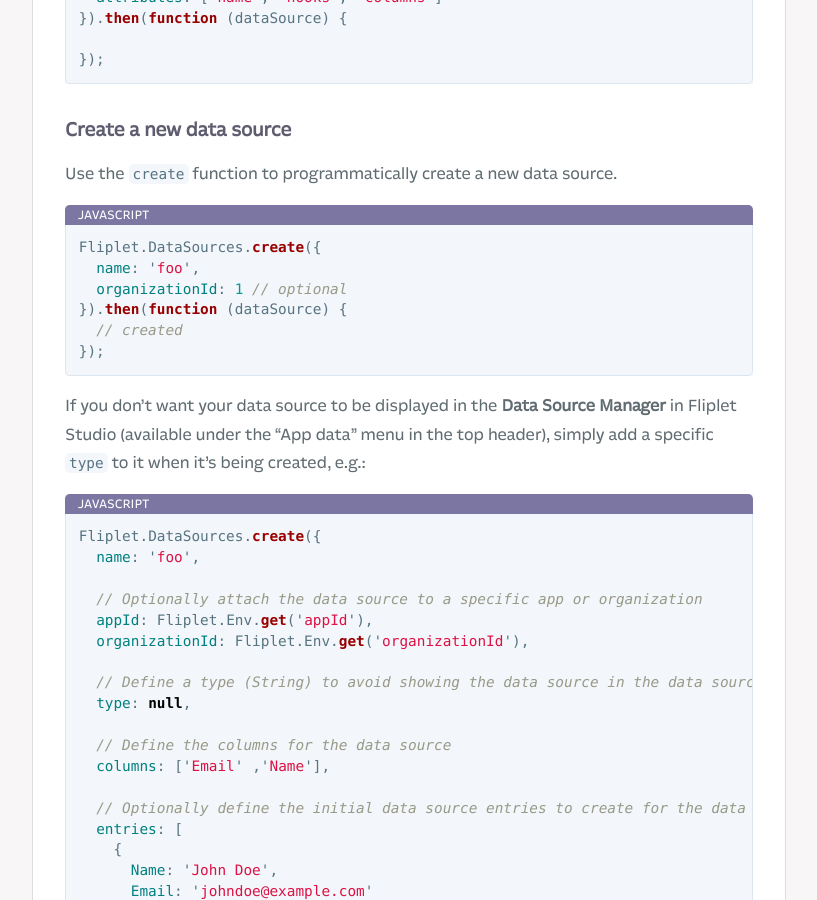
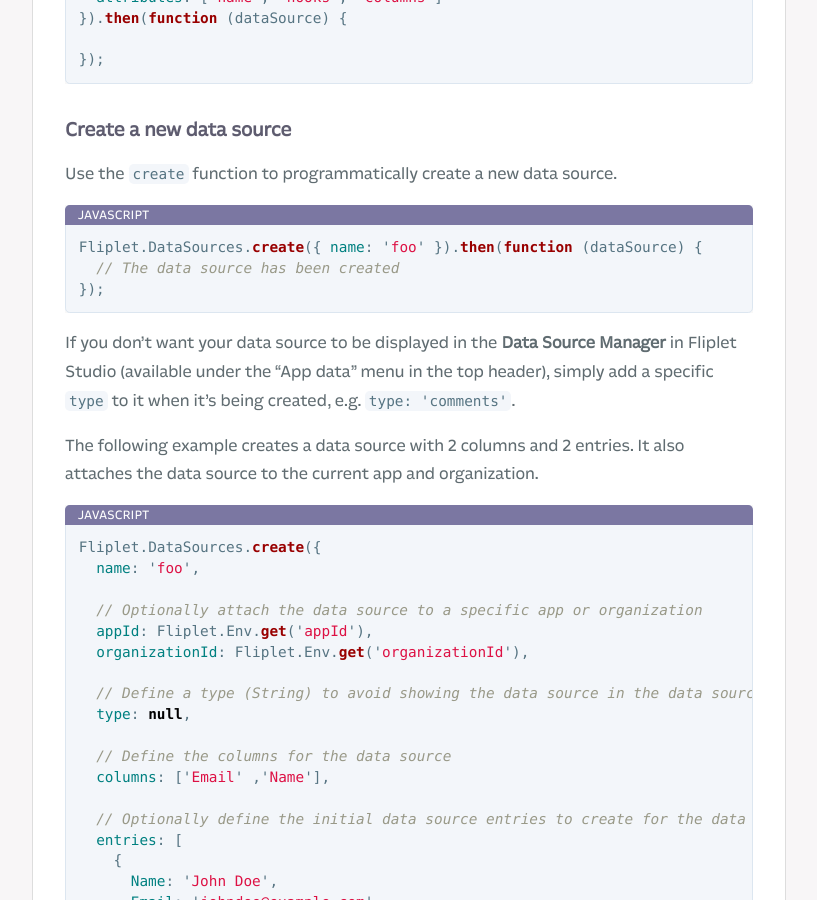
Before and after one commit to Fliplet/fliplet-cli, a Jekyll site: the page built from docs/API/fliplet-datasources.md, in a window 1280 px wide and 900 px high, scrolled down 2610 px. Shown: the whole window, without its empty margins (254-1071 px from the left). Built offline with Jekyll 4.4.1, drawn with Linux system fonts in a browser that asks for light colours; nearby versions of some CDN libraries; our own code applies the rules of GitHub Pages for plain Markdown files; library files that are not in the unit come from our copies; comment, search, counter and statistics services are not loaded; a style sheet for code colours, icons or effects is not loaded.

Commit message:
docs update

````diff
--- a/docs/API/fliplet-datasources.md
+++ b/docs/API/fliplet-datasources.md
@@ -78,15 +78,14 @@
 Use the `create` function to programmatically create a new data source.
 
 ```js
-Fliplet.DataSources.create({
-  name: 'foo',
-  organizationId: 1 // optional
-}).then(function (dataSource) {
-  // created
+Fliplet.DataSources.create({ name: 'foo' }).then(function (dataSource) {
+  // The data source has been created
 });
 ```
 
-If you don't want your data source to be displayed in the **Data Source Manager** in Fliplet Studio (available under the "App data" menu in the top header), simply add a specific `type` to it when it's being created, e.g.:
+If you don't want your data source to be displayed in the **Data Source Manager** in Fliplet Studio (available under the "App data" menu in the top header), simply add a specific `type` to it when it's being created, e.g. `type: 'comments'`.
+
+The following example creates a data source with 2 columns and 2 entries. It also attaches the data source to the current app and organization.
 
 ```js
 Fliplet.DataSources.create({
````
